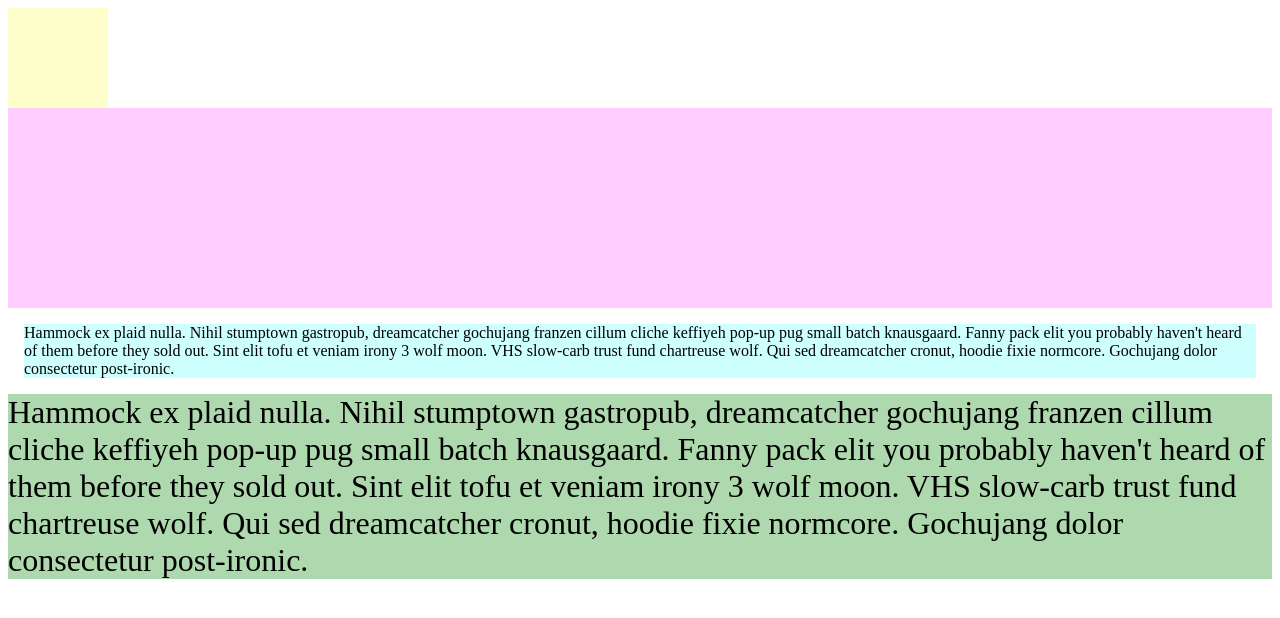
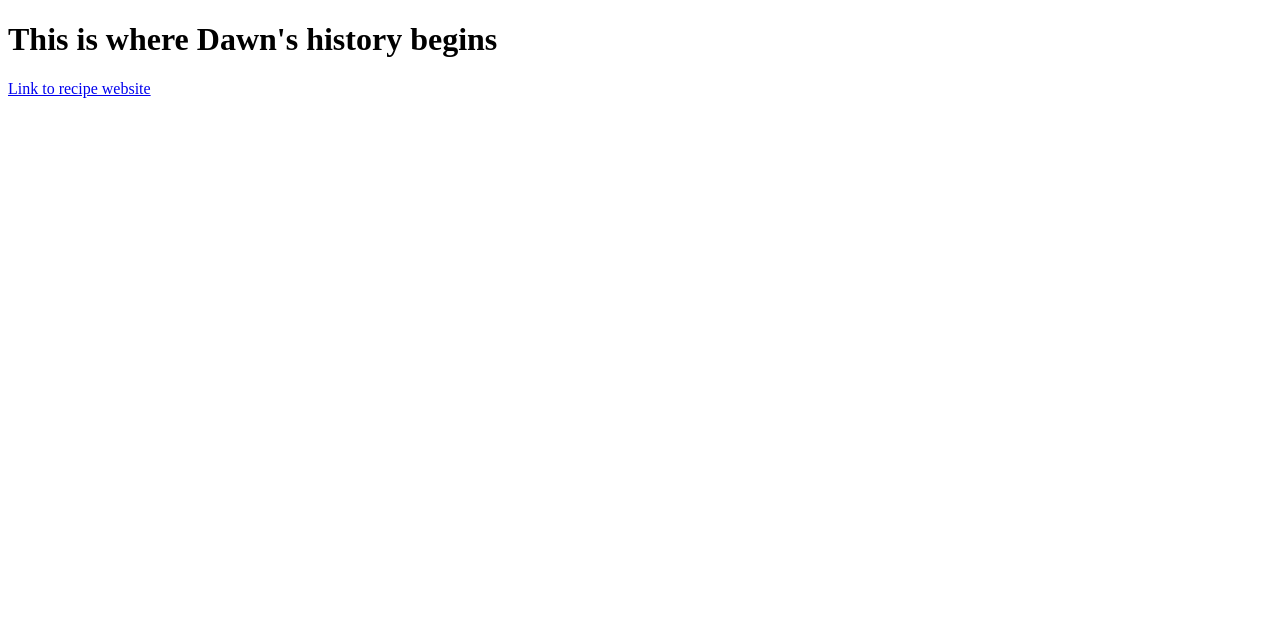
Before and after one commit to whyolame77/whyolame77.github.io, a plain HTML site: page index.html in a window 1280 px wide. Drawn offline with Linux system fonts and the light colour scheme.

Commit message:
main repo updated

```diff
--- a/index.html
+++ b/index.html
@@ -1,14 +1,15 @@
 <!DOCTYPE html>
-<html>
+<html lang="en">
 <head>
-    <title>Quiz - Units in CSS</title>
-    <link rel="stylesheet" href="style.css">
+	<meta charset="UTF-8">
+	<meta http-equiv="X-UA-Compatible" content="IE=edge">
+	<meta name="viewport" content="width=device-width, initial-scale=1.0">
+    <title>Dawn's Website</title>
+	<link rel="stylesheet" href="style.css">
+</head>
 
-</head>
 <body>
-	<div class="first"></div>
-	<div class="second"></div>
-	<div class="third">Hammock ex plaid nulla. Nihil stumptown gastropub, dreamcatcher gochujang franzen cillum cliche keffiyeh pop-up pug small batch knausgaard. Fanny pack elit you probably haven't heard of them before they sold out. Sint elit tofu et veniam irony 3 wolf moon. VHS slow-carb trust fund chartreuse wolf. Qui sed dreamcatcher cronut, hoodie fixie normcore. Gochujang dolor consectetur post-ironic.</div>
-	<div class="fourth">Hammock ex plaid nulla. Nihil stumptown gastropub, dreamcatcher gochujang franzen cillum cliche keffiyeh pop-up pug small batch knausgaard. Fanny pack elit you probably haven't heard of them before they sold out. Sint elit tofu et veniam irony 3 wolf moon. VHS slow-carb trust fund chartreuse wolf. Qui sed dreamcatcher cronut, hoodie fixie normcore. Gochujang dolor consectetur post-ironic.</div>
+	<h1>This is where Dawn's history begins</h1>
+	<a href="../odin-recipes/index.html">Link to recipe website</a>
 </body>
 </html>
```
Also changed, not shown: 1 other file.
